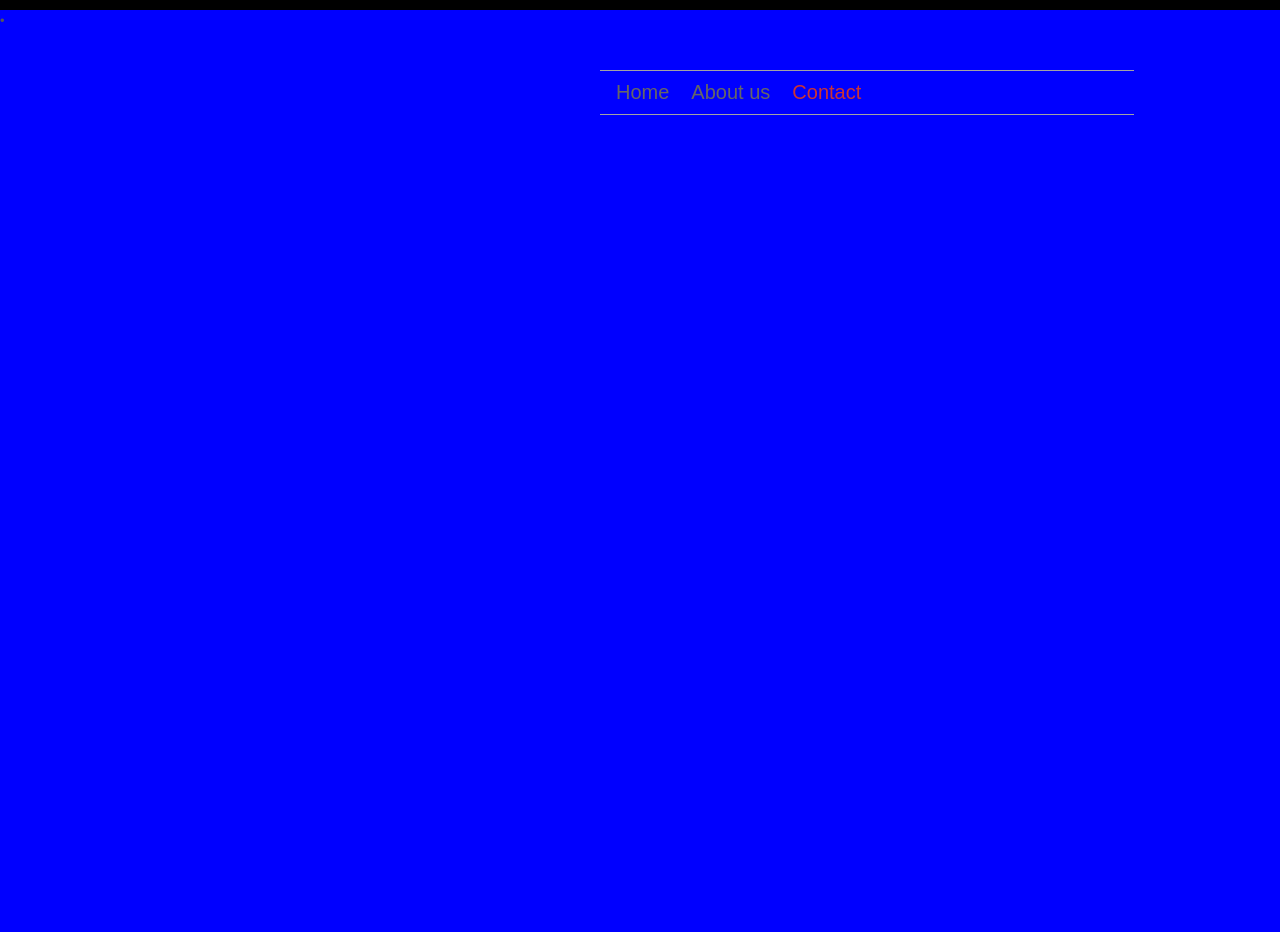
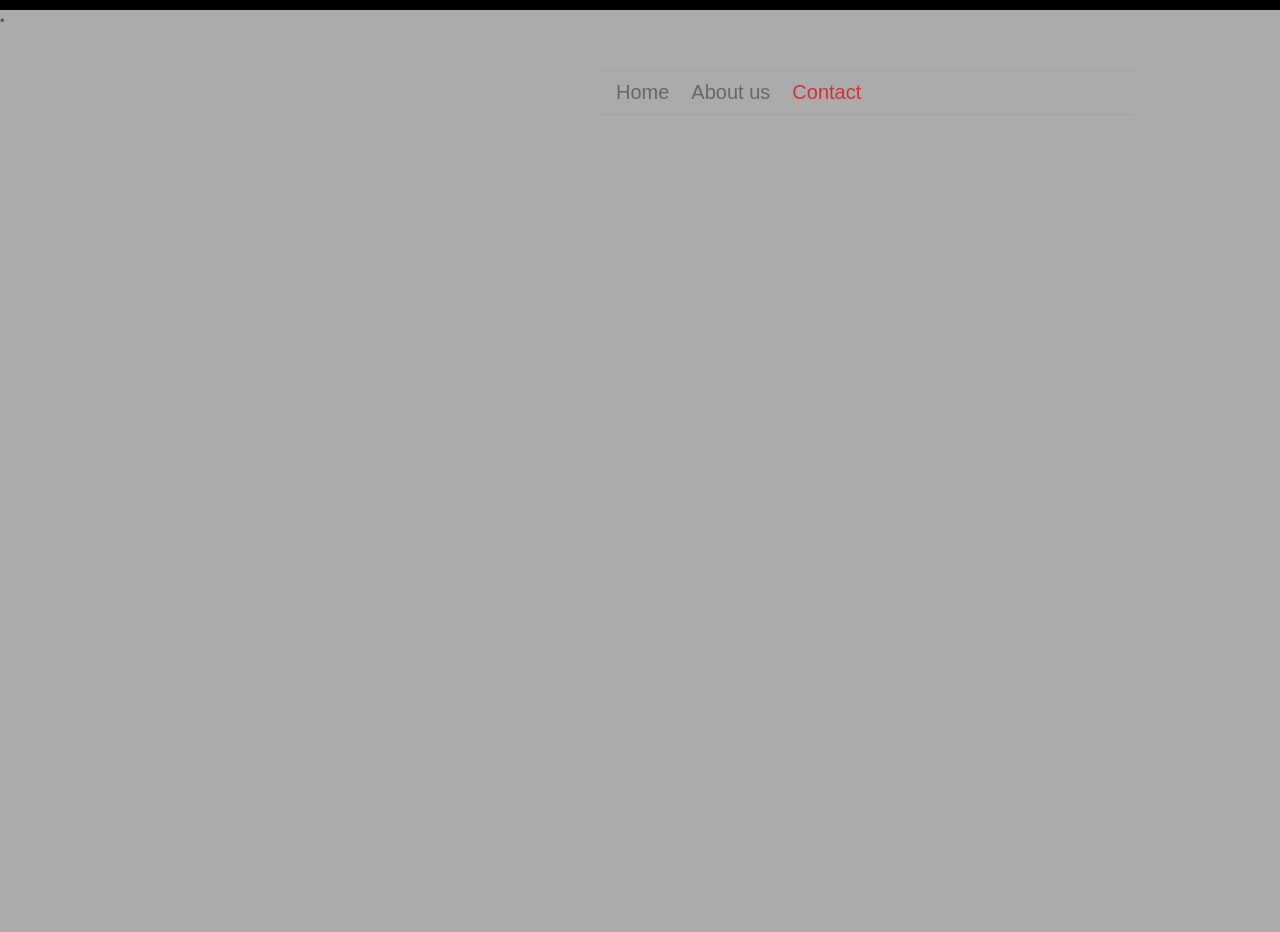
Before and after one commit to marekpistorius/blog.github.io, a Jekyll site: the page contact.html, which Jekyll copies as it is, in a window 1280 px wide. Built offline with Jekyll 4.4.1, drawn with Linux system fonts in a browser that asks for light colours.

Commit message:
Update styles.css

```diff
--- a/css/styles.css
+++ b/css/styles.css
@@ -42,7 +42,7 @@ html {
 body {
    font-family: Arial, Helvetica, sans-serif;
 	font-size: 13px;
-	background-color: blue;
+	background-color: #ababab;
 	color: #575757;
 	margin: 0 0 1px; height: 100%;
 	line-height: 1.7;
@@ -50,7 +50,6 @@ body {
 }
 
 .bg {
-	/*background-image: url(../images/bg.png); */
 	background-position: left top;
 	background-repeat: repeat;
 }
```
